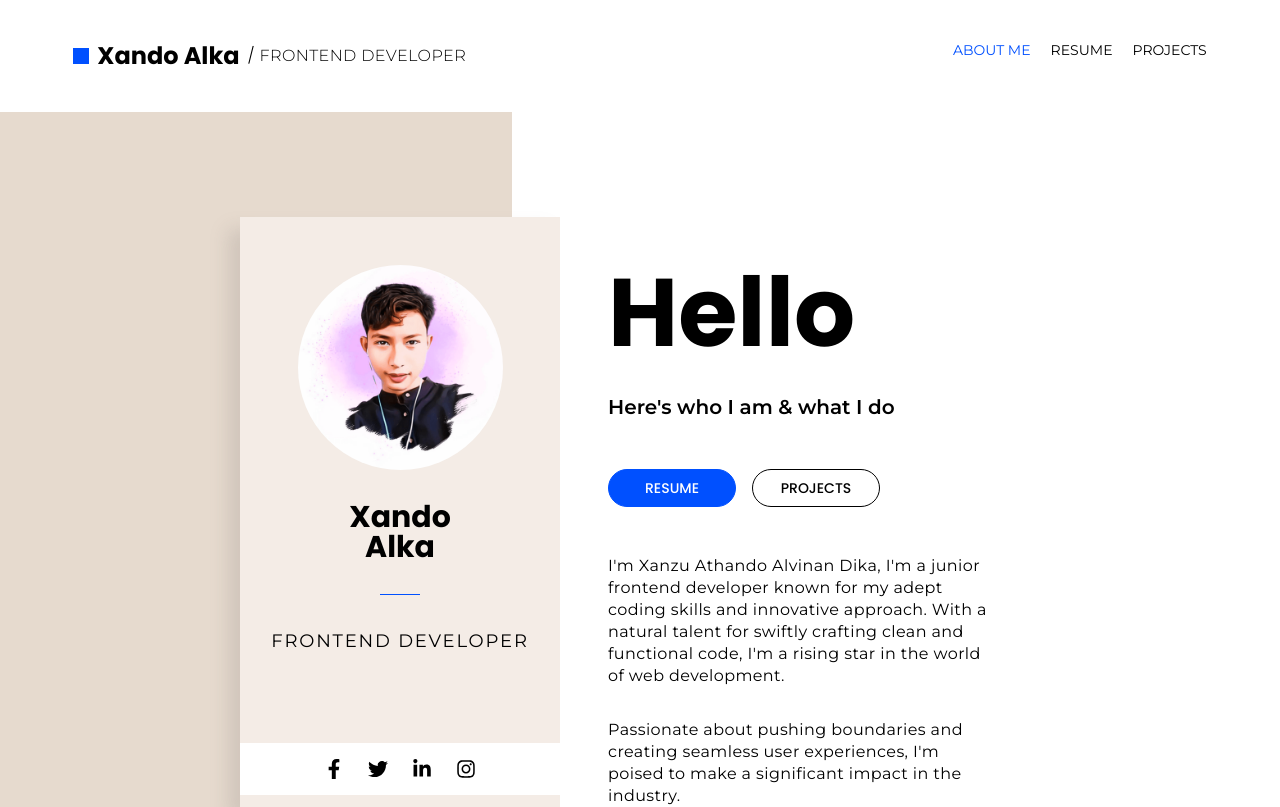
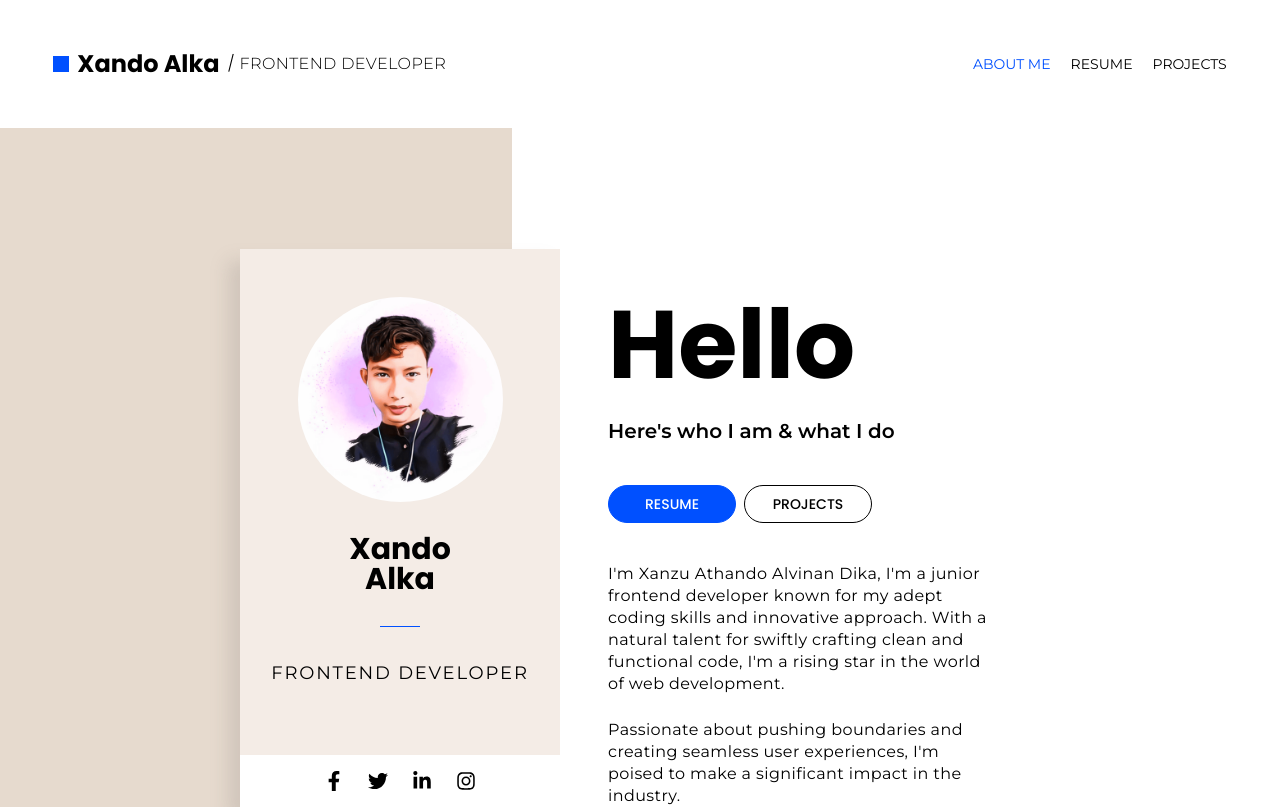
Before and after one commit to xandoalka/Business-CV, a React (Vite) app: page / in a window 1280 px wide. Shown: the top 807 px of the page. Built offline with nearby package versions, Linux system fonts and the light colour scheme.

Commit message:
fixed navbar and hero

```diff
--- a/src/components/Hero.jsx
+++ b/src/components/Hero.jsx
@@ -4,7 +4,7 @@ import { Link } from "react-router-dom"
 
 const Hero = () => {
     return (
-        <main className="lg:mt-28 mt-24 min-h-screen relative">
+        <main className="lg:mt-32 mt-24 min-h-screen relative">
             <div className="lg:bg-[#e6dace] bg-white lg:absolute static w-2/5 lg:h-full h-48 -z-10"></div>
             <div className="lg:absolute lg:w-[62.5%] lg:top-1/2 lg:left-1/2 lg:-translate-x-1/2 lg:-translate-y-1/2 z-0 flex flex-col lg:flex-row">
                 <div className="bg-[#f4ece6] lg:w-2/5 w-11/12 absolute -top-3 left-6 lg:ml-0 lg:static flex flex-col justify-between shadow-[-12px_12px_17px_0_rgba(138,131,124,0.23)]">
@@ -18,7 +18,7 @@ const Hero = () => {
                             <Link to={"/projects"} className="w-36 text-center py-1.5 border border-black rounded-3xl transition-all duration-200 ease-linear hover:bg-[#0050ff] hover:border-[#0050ff] hover:text-white" href="#">Projects</Link>
                         </span>
                     </div>
-                    <div className="bg-white w-full py-4 mb-3">
+                    <div className="bg-white w-full py-4 mb-3 lg:mb-0">
                         <span className="flex gap-6 justify-center">
                             <a className="text-xl" href="https://www.facebook.com/xandoalka" target="_blank"><FaFacebookF /></a>
                             <a className="text-xl" href="https://twitter.com/xandoalka" target="_blank"><FaTwitter /></a>
@@ -27,10 +27,10 @@ const Hero = () => {
                         </span>
                     </div>
                 </div>
-                <div className="lg:w-3/5 w-full pt-[22rem] lg:pt-12 pl-10 pr-4 pb-10 lg:pr-0 lg:pb-0 lg:pl-12 flex flex-col gap-8 bg-[#e6dace] lg:bg-white">
+                <div className="lg:w-3/5 w-full pt-[22rem] lg:pt-12 pl-10 pr-4 pb-10 lg:pr-0 lg:pb-0 lg:pl-12 flex flex-col gap-6 bg-[#e6dace] lg:bg-white">
                     <h1 className="lg:text-8xl text-5xl font-bold">Hello</h1>
                     <h3 className="text-xl font-semibold font-montserrat">Here's who I am & what I do</h3>
-                    <span className="hidden lg:flex gap-4 font-medium uppercase text-sm mt-4 font-montserrat">
+                    <span className="hidden lg:flex gap-2 font-medium uppercase text-sm mt-4 font-montserrat">
                         <Link to={"/resume"} className="w-32 text-center py-2 border border-[#0050ff] bg-[#0050ff] rounded-3xl text-white transition-all duration-200 ease-linear hover:bg-white hover:text-[#0050ff]" href="#">Resume</Link>
                         <Link to={"/projects"} className="w-32 text-center py-2 border border-black rounded-3xl transition-all duration-200 ease-linear hover:bg-[#0050ff] hover:border-[#0050ff] hover:text-white" href="#">Projects</Link>
                     </span>
--- a/src/components/Nav.jsx
+++ b/src/components/Nav.jsx
@@ -13,8 +13,8 @@ const Nav = () => {
     setIsChecked(false);
   }, [location])
   return (
-    <nav className="lg:h-28 flex items-center fixed top-0 w-full bg-white z-10">
-      <div className="lg:w-11/12 py-6 px-5 w-full lg:m-auto flex justify-between">
+    <nav className="lg:h-32 flex items-center fixed top-0 w-full bg-white z-10">
+      <div className="lg:w-11/12 py-6 px-5 lg:py-0 lg:px-0 w-full lg:m-auto flex justify-between">
         <span className="flex items-center flex-wrap max-w-xs lg:max-w-none">
           <span className="h-4 w-4  bg-[#0050ff]"></span>
           <h2 className="ml-2 lg:text-2xl text-xl font-bold">Xando Alka </h2>
@@ -25,7 +25,7 @@ const Nav = () => {
           <div className={`bg-[#0050ff] rounded-lg h-1 transition-all duration-300 w-full ${isChecked ? 'w-11/12 transform -rotate-45 bg-black' : 'w-full'} `}></div>
           <div className={`bg-[#0050ff] rounded-lg h-1 mt-1.5 transition-all duration-300 ${isChecked ? 'w-1/2 transform rotate-45 translate-x-4 -translate-y-1 bg-black' : 'w-3/4'}`}></div>
         </button>
-        <ul className={`lg:flex gap-5 uppercase  text-sm  ${isChecked ? 'bg-white flex absolute flex-col gap-8 items-center justify-center w-full -ml-5 h-screen' : 'hidden'}`}>
+        <ul className={`lg:flex lg:items-center gap-5 uppercase  text-sm  ${isChecked ? 'bg-white flex absolute flex-col gap-8 items-center justify-center w-full -ml-5 h-screen' : 'hidden'}`}>
           <li><Link to={"/"} className={`font-montserrat transition-all duration-200 ease-linear hover:text-[#0050ff] ${location.pathname === '/' ? 'text-[#0050ff]' : ''}`} href="#">About Me</Link></li>
           <li><Link to={"/resume"} className={`font-montserrat transition-all duration-200 ease-linear hover:text-[#0050ff] ${location.pathname === '/resume' ? 'text-[#0050ff]' : ''}`} href="#">Resume</Link></li>
           <li><Link to={"/projects"} className={`font-montserrat transition-all duration-200 ease-linear hover:text-[#0050ff] ${location.pathname === '/projects' ? 'text-[#0050ff]' : ''}`} href="#">Projects</Link></li>
--- a/src/pages/Projects.jsx
+++ b/src/pages/Projects.jsx
@@ -10,7 +10,7 @@ const Projects = () => {
       animate={{ opacity: 1 }}
       exit={{ opacity: 0 }}
       transition={{ duration: 1.2 }}
-      className='bg-[#e6dace] min-h-screen mt-24 lg:mt-28'
+      className='bg-[#e6dace] min-h-screen mt-24 lg:mt-32'
     >
       <div className='flex flex-col items-center py-20 w-1/2 mx-auto'>
 
--- a/src/pages/Resume.jsx
+++ b/src/pages/Resume.jsx
@@ -10,7 +10,7 @@ const Resume = () => {
       animate={{ opacity: 1 }}
       exit={{ opacity: 0 }}
       transition={{ duration: 1.2 }}
-      className='bg-[#e6dace] min-h-screen mt-24 lg:mt-28'
+      className='bg-[#e6dace] min-h-screen mt-24 lg:mt-32'
     >
 
       <div className='flex flex-col items-center py-20 w-[48%] mx-auto'>
```
